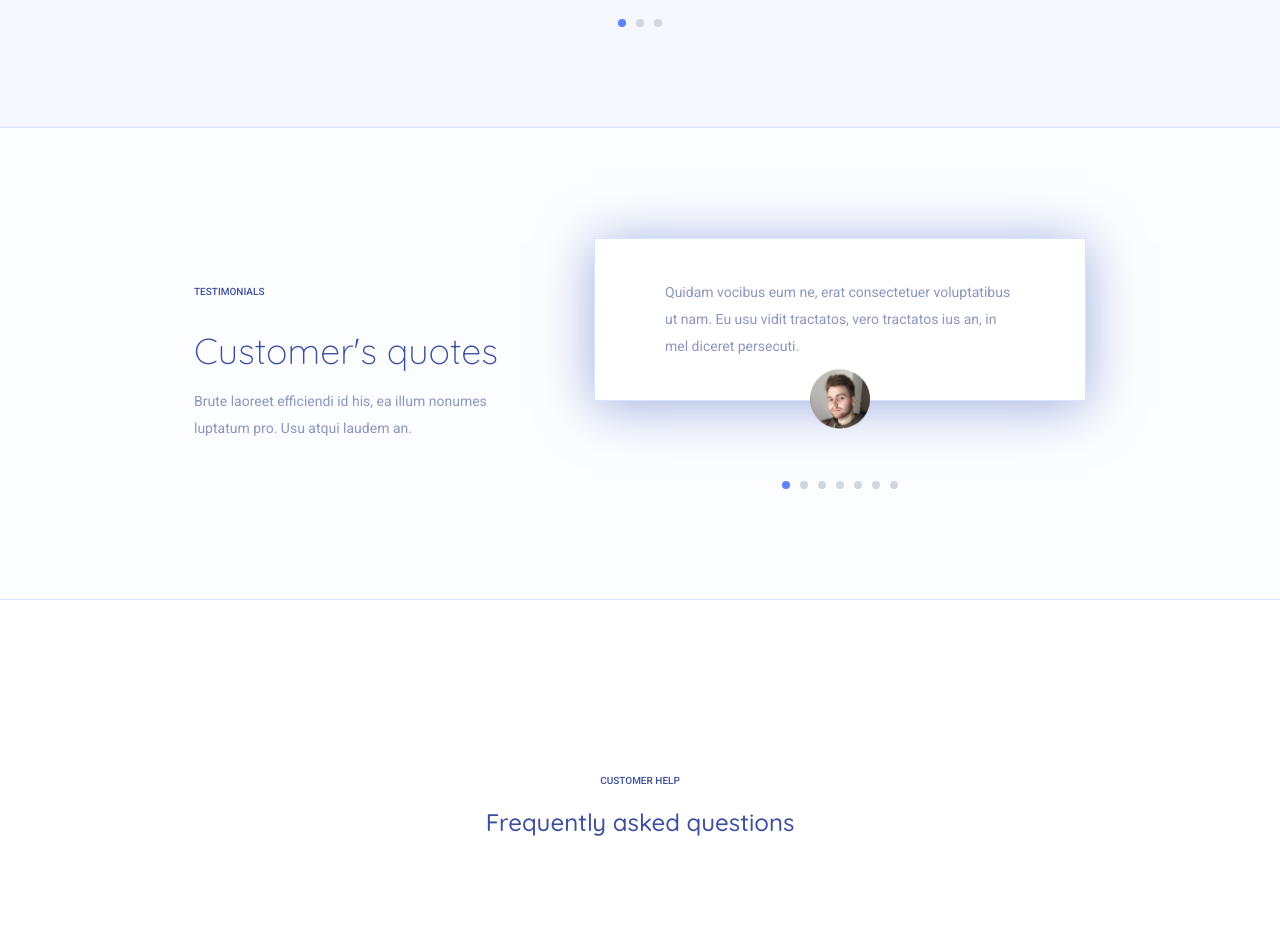
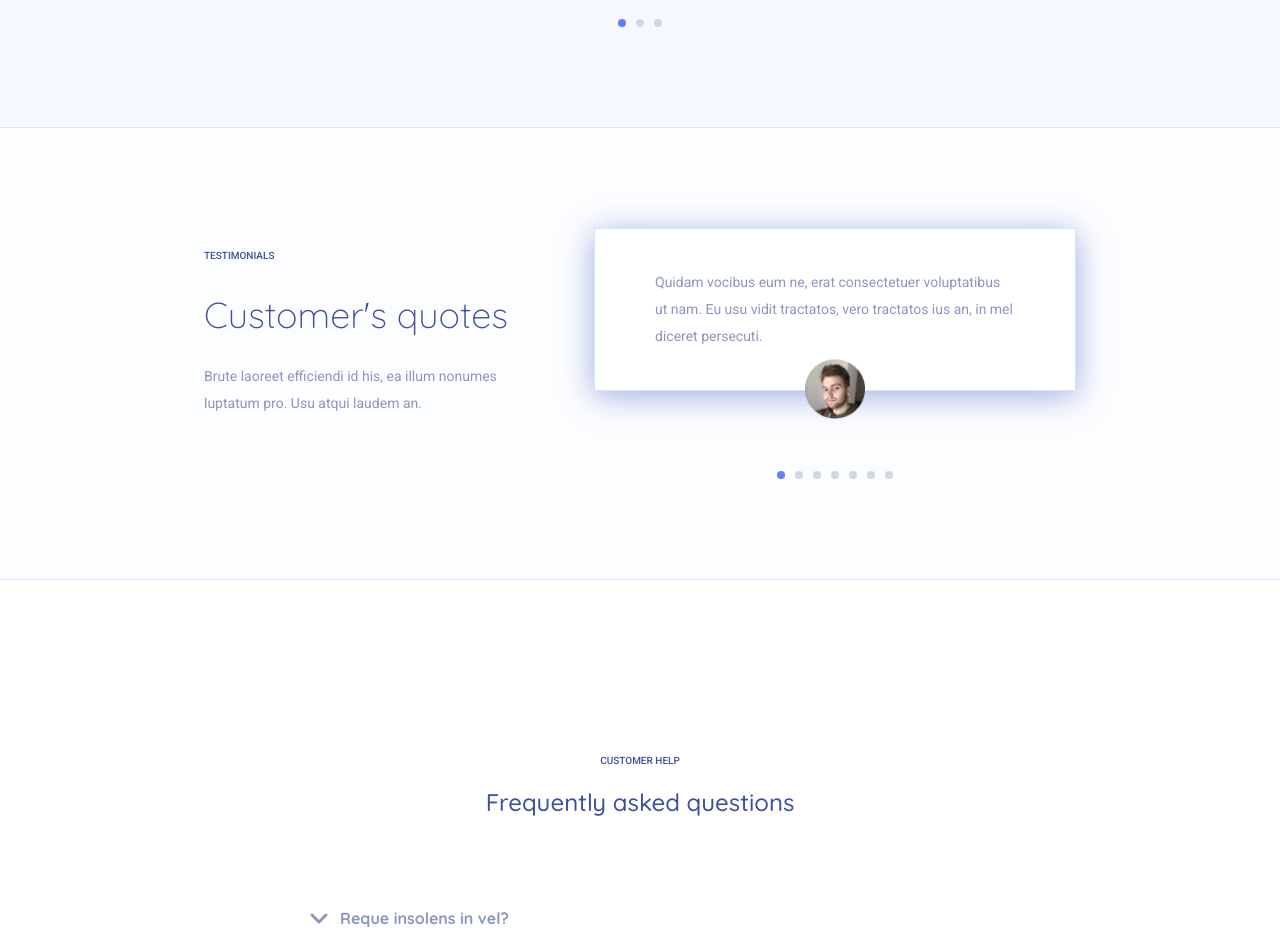
Before and after one commit to ablbsk/landing-page-projects, a website built with webpack: page 01-productivity/src/index.html in a window 1280 px wide. Shown: the part 3700-4628 px from the top of the page. Built offline with nearby package versions, Linux system fonts and the light colour scheme.

Commit message:
feat: quote section is adaptive. Move quotes stlyes in layout folder

```diff
--- a/01-productivity/src/index.html
+++ b/01-productivity/src/index.html
@@ -249,11 +249,11 @@
       <div class="quotes__text">
         <h2 class="header-5-size header--uppercase">Testimonials</h2>
         <h3 class="header-2-size quotes__header">Customer's quotes</h3>
-        <p>Brute laoreet efficiendi id his, ea illum nonumes luptatum pro. Usu atqui laudem an.</p>
+        <p class="quotes__text-description">Brute laoreet efficiendi id his, ea illum nonumes luptatum pro. Usu atqui laudem an.</p>
       </div>
       <div class="quotes__slider">
         <div class="quote">
-          <p class="quotes__text">Quidam vocibus eum ne, erat consectetuer voluptatibus ut nam. Eu usu vidit tractatos,
+          <p class="quotes__content">Quidam vocibus eum ne, erat consectetuer voluptatibus ut nam. Eu usu vidit tractatos,
             vero tractatos ius an, in mel diceret persecuti.
           </p>
           <img class="quote__avatar" src="./assets/images/avatars/avatar-1.png" alt="Customer avatar">
--- a/01-productivity/src/styles/component/_quotes.scss
+++ /dev/null
@@ -1,50 +0,0 @@
-.quotes {
-	padding: 11rem 0;
-	background-color: $color-background-additional;
-	border-bottom: $border;
-}
-
-.quotes__wrapper {
-	display: flex;
-	justify-content: center;
-	align-items: center;
-}
-
-.quotes__text {
-	@include font($font-family-regular, $font-size-m, 2.7rem, $font-weight-regular);
-	width: 35rem;
-	color: $color-text;
-}
-
-.quotes__header {
-	margin: 3rem auto 1.5rem auto;
-}
-
-// ========== Quote slider ==========
-.quote {
-	display: flex;
-	flex-direction: column;
-	align-items: center;
-	margin-left: 5rem;
-	padding: 4rem 7rem;
-	background-color: $color-background;
-	border: $border;
-	box-shadow: 0 0.5rem 5rem $color-shadow;
-	transition: box-shadow $transition-duration;
-
-	&:hover {
-		box-shadow: 0 0.5rem 3rem $color-shadow;
-	}
-}
-
-.quote__avatar {
-	position: absolute;
-	width: 6rem;
-	height: 6rem;
-	margin-top: 9rem;
-}
-
-.quote__slider-dots {
-	margin-top: 8rem;
-	margin-left: 5rem;
-}
--- /dev/null
+++ b/01-productivity/src/styles/layout/_quotes.scss
@@ -0,0 +1,116 @@
+.quotes {
+	padding: $base*2.5 0;
+	background-color: $color-background-additional;
+	border-bottom: $border;
+}
+
+.quotes__wrapper {
+	display: flex;
+	justify-content: center;
+	align-items: center;
+
+	@include media-max-tablet {
+		display: block;
+	}
+}
+
+.quotes__text {
+	@include font($font-family-regular, $font-size-m, 2.7rem, $font-weight-regular);
+	width: 35rem;
+	color: $color-text;
+
+	@include media-max-tablet {
+		text-align: center;
+		margin: 0 auto $base*1.5 auto;
+	}
+
+	@include media-max-mobile {
+		width: 24rem;
+	}
+}
+
+.quotes__header {
+	margin: $base*0.75 auto calc($base/1.5) auto;
+}
+
+.quotes__text-description {
+	margin-bottom: $base;
+}
+
+
+// ==================== Quote ====================
+
+.quote {
+	display: flex;
+	flex-direction: column;
+	align-items: center;
+	padding: $base $base*1.5;
+	background-color: $color-background;
+	border: $border;
+	box-shadow: 0 0.5rem 3rem $color-shadow;
+	transition: box-shadow $transition-duration;
+
+	&:hover {
+		box-shadow: 0 0.5rem 2rem $color-shadow;
+	}
+
+	@include media-max-tablet {
+		width: 36rem;
+		margin: 0 auto;
+	}
+
+	@include media-min-tablet {
+		width: 28rem;
+		padding: calc($base/1.25);
+	}
+
+	@include media-max-mobile {
+		width: 20rem;
+		padding: calc($base/1.5);
+	}
+}
+
+.quotes__content {
+	@include font($font-family-regular, $font-size-m, 2.7rem, $font-weight-regular);
+	width: 36rem;
+	color: $color-text;
+
+	@include media-min-tablet {
+		width: 24rem;
+	}
+
+	@include media-max-mobile {
+		width: auto;
+	}
+}
+
+.quotes__slider {
+	margin-left: $base;
+
+	@include media-max-tablet {
+		margin: 0 auto;
+	}
+}
+
+.quote__avatar {
+	position: absolute;
+	width: 6rem;
+	height: 6rem;
+	margin-top: $base*2.25;
+
+	@include media-max-tablet {
+		margin-top: $base*2.25;
+	}
+
+	@include media-min-tablet {
+		margin-top: $base*2.75;
+	}
+
+	@include media-max-mobile {
+		margin-top: $base*3.25;
+	}
+}
+
+.quote__slider-dots {
+	margin-top: $base*2;
+}
--- a/01-productivity/src/styles/main.scss
+++ b/01-productivity/src/styles/main.scss
@@ -18,7 +18,6 @@
 @import "component/links";
 @import "component/navigation";
 @import "component/questions";
-@import "component/quotes";
 @import "component/shadow";
 @import "component/slider";
 @import "component/socials";
@@ -34,5 +33,6 @@
 @import "layout/newsletter";
 @import "layout/plan";
 @import "layout/promo";
+@import "layout/quotes";
 @import "layout/stats";
 @import "layout/wrapper";
```
Also changed, not shown: 01-productivity/src/styles/main.css, 1 other file.
